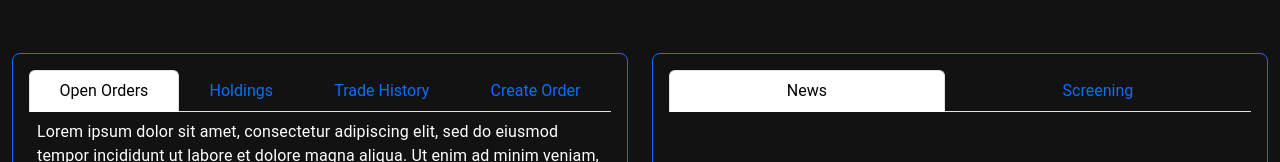
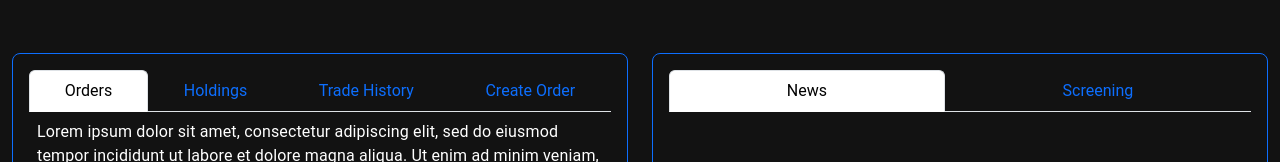
Before and after one commit to thomasbs17/C-Metrics, a React (Create React App) app in the folder front_end/: page /trading in a window 1280 px wide. Shown: the part 594-756 px from the top of the page. Built offline with nearby package versions, Linux system fonts and the light colour scheme; no server answers.

Commit message:
renamed OpenOrders to Orders

```diff
--- a/front_end/src/components/Trading/OpenOrders.tsx
+++ b/front_end/src/components/Trading/Orders.tsx
@@ -1,6 +1,6 @@
 import React from 'react';
 
-function OpenOrders() {
+function Orders() {
     return (
         <div className="p-2" id='news'>
             Lorem ipsum dolor sit amet, consectetur adipiscing elit, sed do
@@ -14,4 +14,4 @@ function OpenOrders() {
     );
 }
 
-export default OpenOrders;
+export default Orders;
--- a/front_end/src/pages/Trading.tsx
+++ b/front_end/src/pages/Trading.tsx
@@ -6,7 +6,7 @@ import News from '../components/Trading/News';
 import { Filters } from '../components/Trading/Filters';
 import { Provider } from 'react-redux';
 import { TradingChart } from '../components/Trading/Chart';
-import OpenOrders from '../components/Trading/OpenOrders';
+import Orders from '../components/Trading/Orders';
 import Holdings from '../components/Trading/Holdings';
 import { filtersStore } from '../components/StateManagement';
 
@@ -17,12 +17,12 @@ function BottomLeftContainer() {
     return (
         <div className="border border-primary rounded-3 p-3" style={{ height: '280px' }}>
             <Tabs
-                defaultActiveKey="open-orders"
+                defaultActiveKey="orders"
                 className="sm-3"
                 fill
             >
-                <Tab eventKey="open-orders" title="Open Orders">
-                    <OpenOrders />
+                <Tab eventKey="orders" title="Orders">
+                    <Orders />
                 </Tab>
                 <Tab eventKey="holdings" title="Holdings">
                     <Holdings />
```
